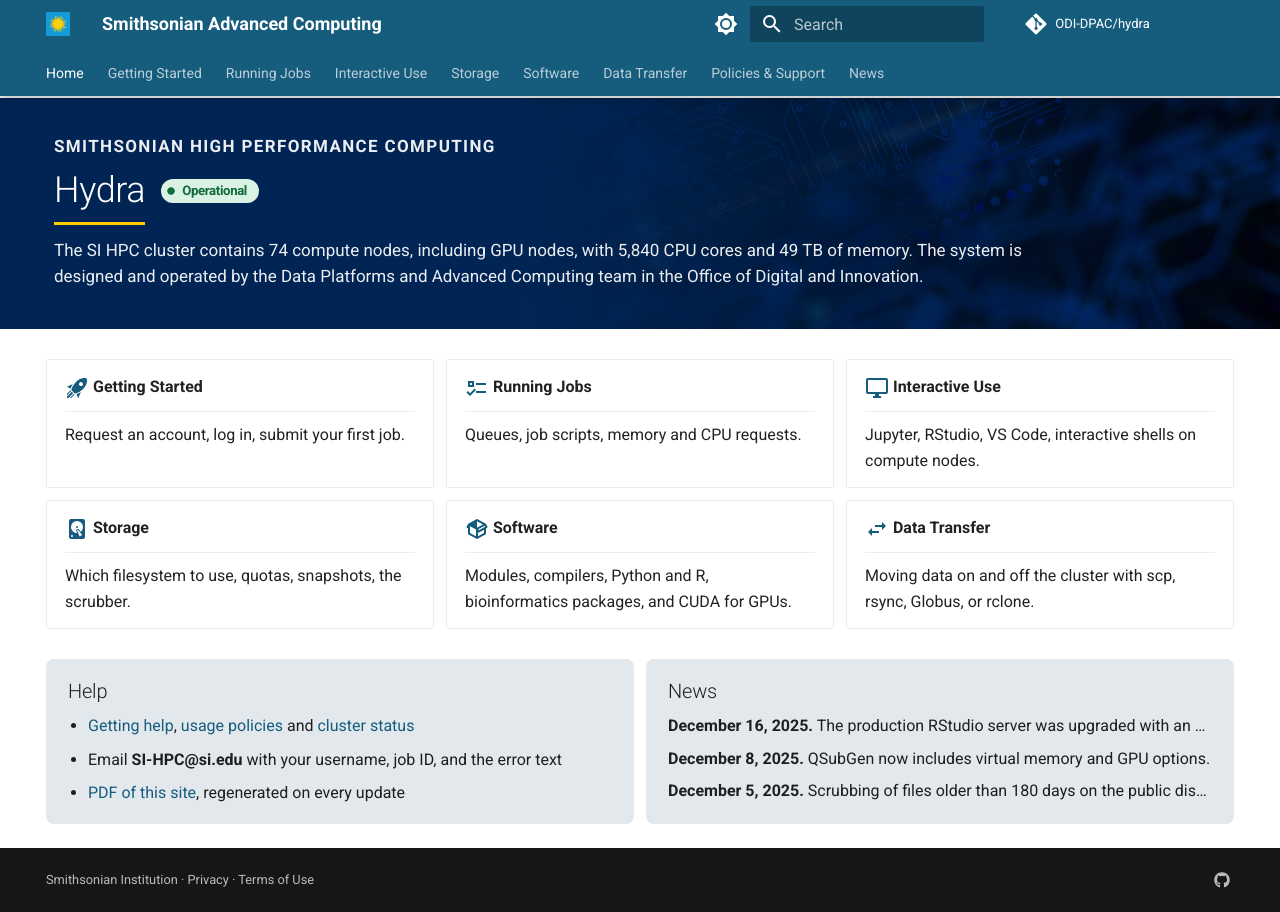
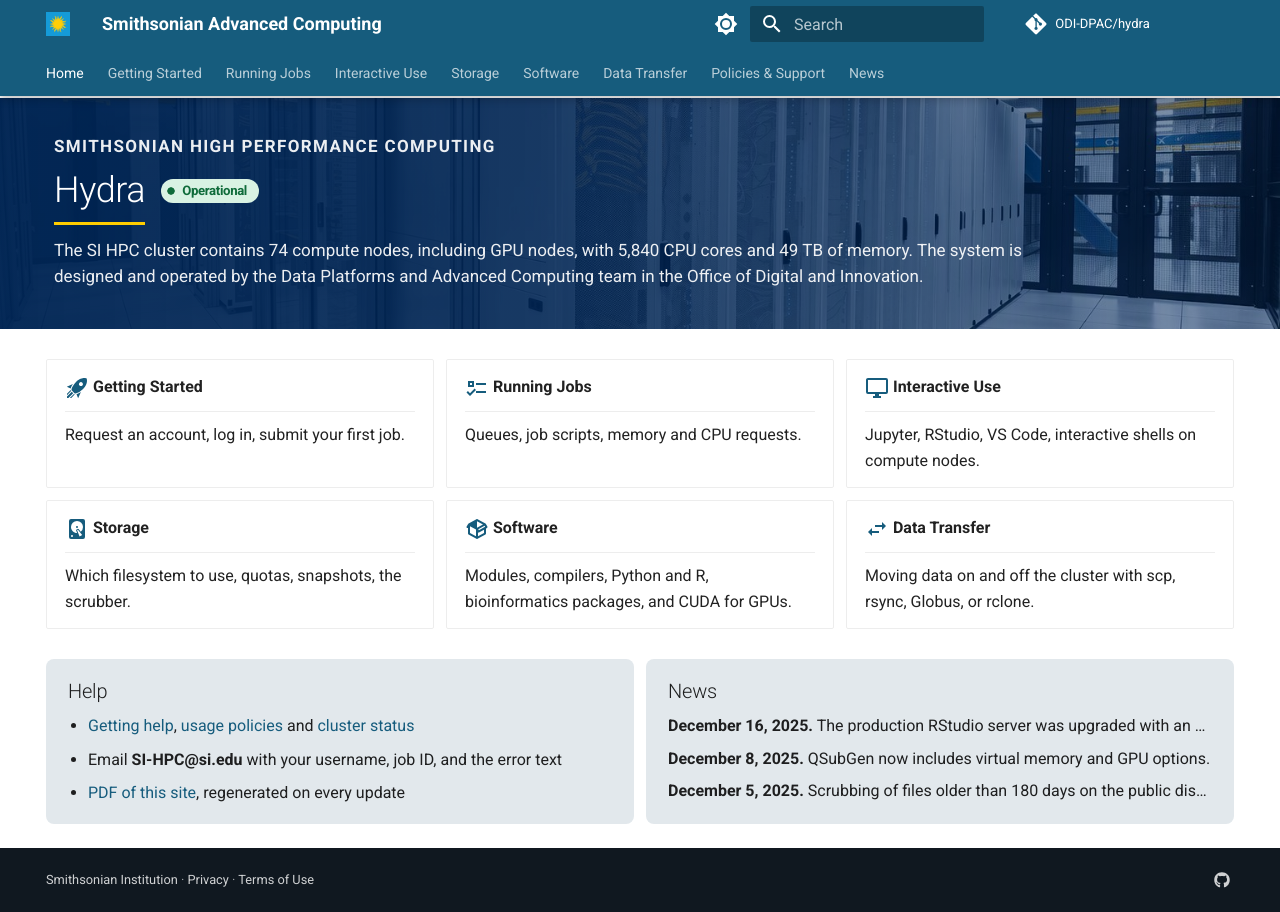
Before and after one commit to ODI-DPAC/hydra, an MkDocs documentation site: the page built from docs/index.md, in a window 1280 px wide. Built offline with MkDocs 1.6.1 and Material for MkDocs 9.7.7, drawn with Linux system fonts in a browser that asks for light colours; comment, search, counter and statistics services are not loaded.

Commit message:
Hydra photo in the hero, black dark mode, black footer

```diff
--- a/docs/stylesheets/extra.css
+++ b/docs/stylesheets/extra.css
@@ -21,6 +21,9 @@
 [data-md-color-scheme="slate"] {
   --md-primary-fg-color: var(--si-blue);
   --md-accent-fg-color: #74d1ea;
+  --md-default-bg-color: var(--si-black);
+  --si-surface: color-mix(in srgb, var(--si-black), var(--si-navy) 35%);
+  --si-surface-hover: color-mix(in srgb, var(--si-black), var(--si-navy) 55%);
 }
 
 /* ------------------------------------------------------------------ */
@@ -70,18 +73,16 @@
 
 /* ------------------------------------------------------------------ */
 /* Full-bleed landing page hero: navy band edge to edge under the tabs,
-   image on the right, gradient over both so the text half is solid,
-   text kept on the 61rem page grid by .hero__inner.
-   Swap hero.jpg for a photo of the racks when available. */
+   the photo of the racks from the landing site behind a navy gradient
+   that is nearly solid on the text half. The photo layer is "fixed", so it
+   is sized and placed against the window as on the landing page, and the
+   band shows the slice of it that lies behind,
+   text kept on the 61rem page grid by .hero__inner. */
 .md-typeset .hero {
   background:
-    linear-gradient(90deg,
-      var(--md-primary-fg-color--dark) 0%,
-      var(--md-primary-fg-color--dark) 40%,
-      rgba(0, 0, 0, 0) 100%),
-    url("../assets/hero.jpg") right center / cover no-repeat,
-    var(--md-primary-fg-color);
-  background-blend-mode: normal, multiply, normal;
+    linear-gradient(90deg, rgba(0, 37, 84, .96) 0%, rgba(0, 37, 84, .88) 42%, rgba(0, 37, 84, .45) 100%),
+    url("../assets/hero-adc.jpg") center center / cover no-repeat fixed,
+    var(--si-navy);
   color: #fff;
   margin: -2.4rem calc(50% - 50vw) 1.5rem;
   padding: 1.8rem 0 2rem;
@@ -206,7 +207,7 @@
   padding: 0.9rem 1.1rem;
 }
 [data-md-color-scheme="slate"] .md-typeset .grid.meta .card {
-  background: #1d2733;
+  background: var(--si-surface);
 }
 .md-typeset .grid .card h2 {
   font-size: 1rem;
@@ -233,7 +234,7 @@
   background: var(--si-grey-3);
 }
 [data-md-color-scheme="slate"] .md-typeset .grid .card--link:hover {
-  background: #263241;
+  background: var(--si-surface-hover);
 }
 /* News card: one line per entry, ellipsis if longer */
 .md-typeset .grid .card--link p {
@@ -294,9 +295,9 @@
 
 [data-md-color-scheme="slate"] .md-typeset .tabbed-labels { border-color: var(--si-grey-5); }
 [data-md-color-scheme="slate"] .md-typeset .tabbed-labels > label {
-  color: #a3aab0; background: #1d2733; border-color: var(--si-grey-5);
+  color: #a3aab0; background: var(--si-surface); border-color: var(--si-grey-5);
 }
-[data-md-color-scheme="slate"] .md-typeset .tabbed-labels > label:hover { color: #fff; background: #26313f; }
+[data-md-color-scheme="slate"] .md-typeset .tabbed-labels > label:hover { color: #fff; background: var(--si-surface-hover); }
 [data-md-color-scheme="slate"] .md-typeset .tabbed-set > input:nth-child(1):checked ~ .tabbed-labels > :nth-child(1),
 [data-md-color-scheme="slate"] .md-typeset .tabbed-set > input:nth-child(2):checked ~ .tabbed-labels > :nth-child(2),
 [data-md-color-scheme="slate"] .md-typeset .tabbed-set > input:nth-child(3):checked ~ .tabbed-labels > :nth-child(3),
@@ -306,3 +307,33 @@
   color: #fff; background: var(--si-black); border-bottom-color: var(--si-black);
 }
 [data-md-color-scheme="slate"] .md-typeset .tabbed-content { border-color: var(--si-grey-5); }
+
+/* ------------------------------------------------------------------ */
+/* Footer bar in Smithsonian black, both schemes, as on the landing site. */
+.md-footer-meta {
+  background: var(--si-black);
+  --md-footer-fg-color: #fff;
+  --md-footer-fg-color--light: rgba(255, 255, 255, 0.8);
+  --md-footer-fg-color--lighter: rgba(255, 255, 255, 0.6);
+  color: rgba(255, 255, 255, 0.6);
+}
+.md-footer-meta .md-copyright,
+.md-footer-meta .md-copyright__highlight {
+  color: rgba(255, 255, 255, 0.6);
+}
+/* The theme colours footer links with
+   html .md-footer-meta.md-typeset a:not(:focus, :hover), in a style block
+   that loads after this file, so these selectors carry "body" to outrank it. */
+html body .md-footer-meta.md-typeset a:not(:focus, :hover),
+html body .md-footer-meta .md-social__link:not(:focus, :hover) {
+  color: rgba(255, 255, 255, 0.8);
+  text-decoration: none;
+}
+html body .md-footer-meta.md-typeset a:is(:focus, :hover),
+html body .md-footer-meta .md-social__link:is(:focus, :hover) {
+  color: #fff;
+  text-decoration: underline;
+}
+html body .md-footer-meta .md-social__link svg {
+  fill: currentcolor;
+}
```
Also changed, not shown: docs/assets/hero-adc.jpg (added), docs/assets/hero.jpg (deleted).
